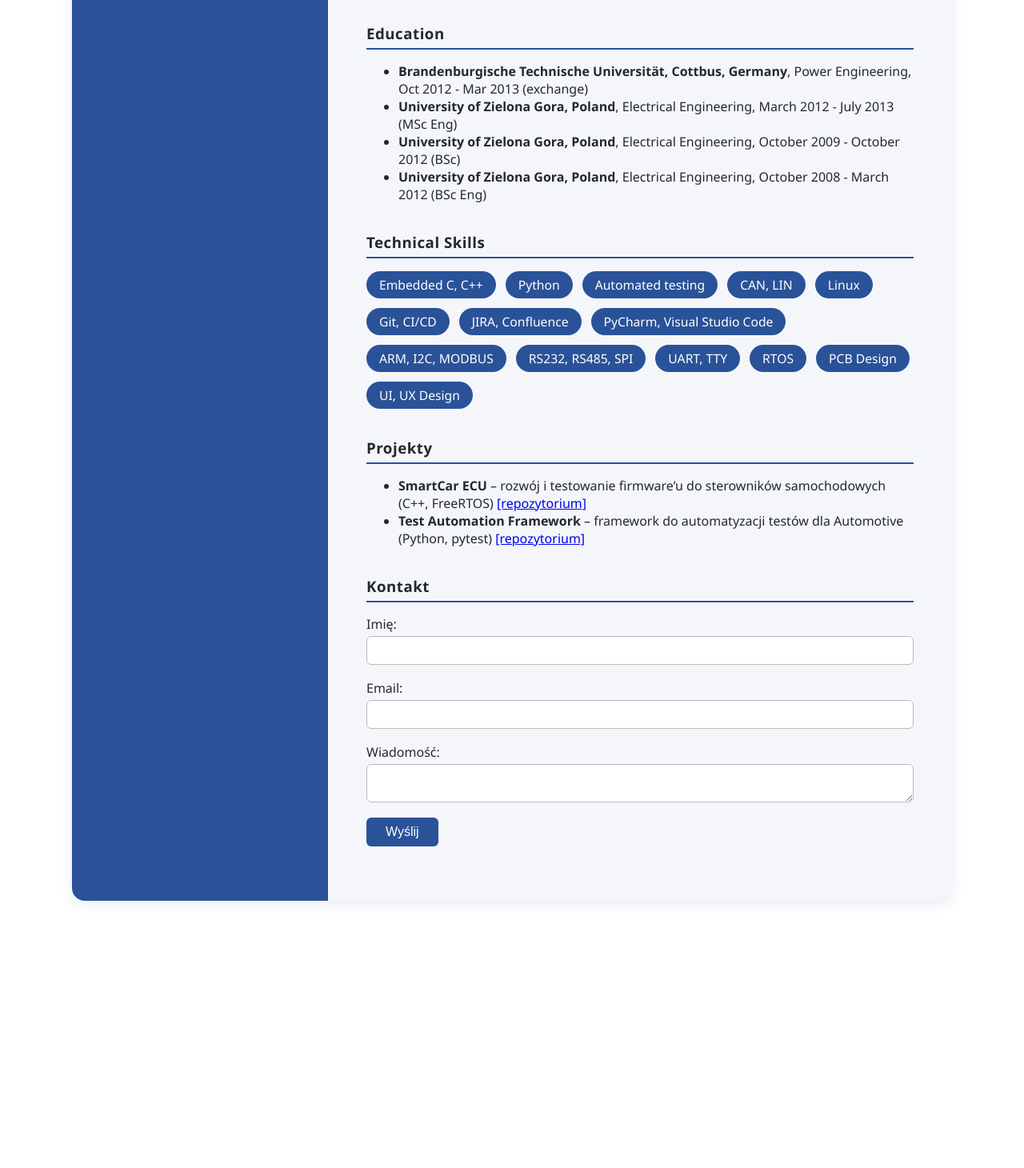
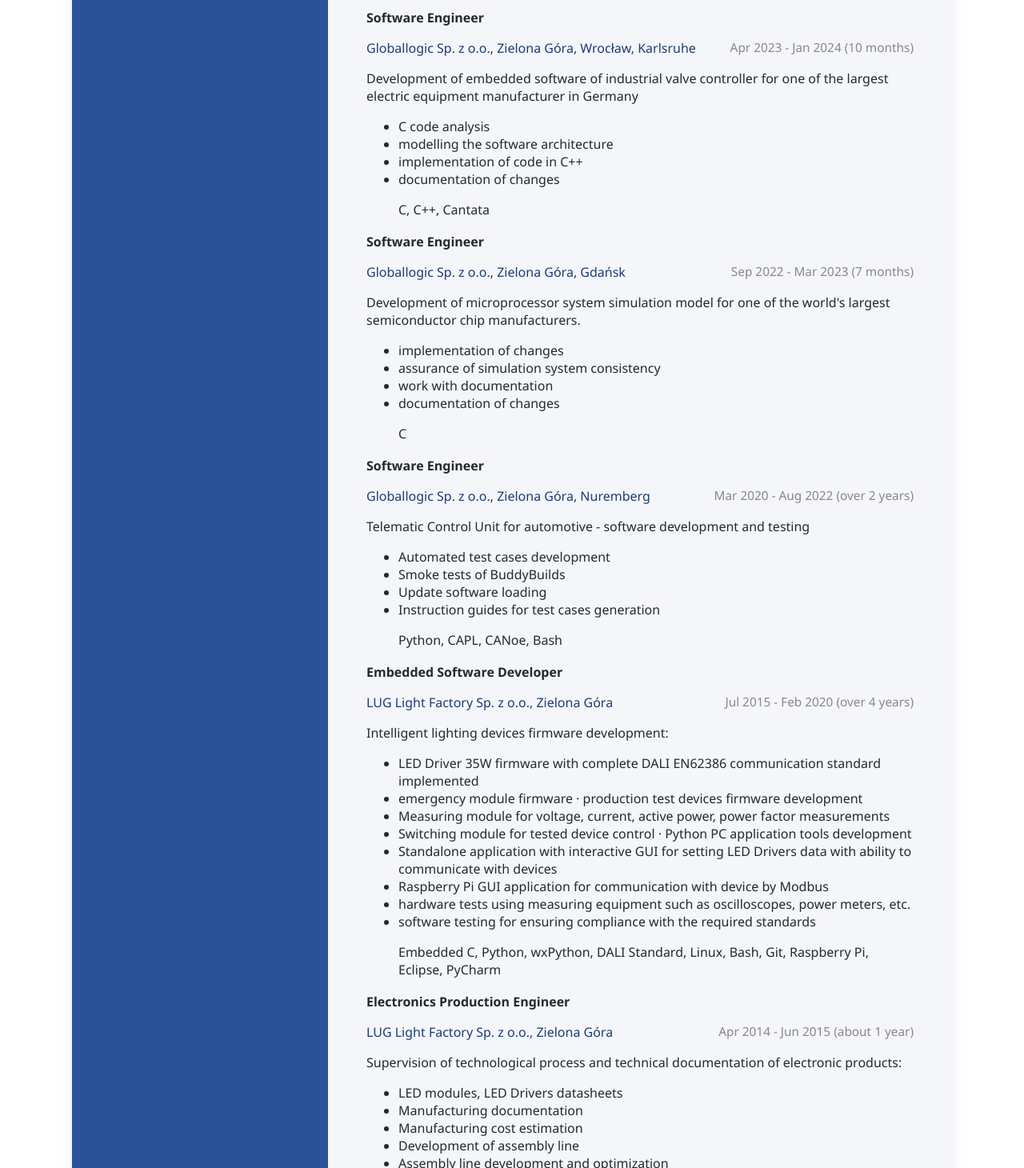
Before and after one commit to lewanmat/my-page, a plain HTML site: page index.html in a window 1280 px wide. Shown: the part 1340-2800 px from the top of the page at 80% size. Before the commit the page ends 2506 px from the top, so only its background shows below. Drawn offline with Linux system fonts and the light colour scheme.

Commit message:
Added roles, removed Contact

```diff
--- a/index.html
+++ b/index.html
@@ -18,7 +18,7 @@
             <p>Experienced software engineer with a passion for embedded systems and testing in the Automotive industry.</p>
             <ul class="contact">
                 <li><strong>Email:</strong> lewanmat@gmail.com</li>
-                <li><strong>Telefon:</strong> +48 723 456 760</li>
+                <li><strong>Mobile:</strong> available upon request</li>
                 <li><strong>LinkedIn:</strong> <a href="#">linkedin.com/in/mateusz-lewandowski-47b31a184</a></li>
                 <li><strong>GitHub:</strong> <a href="#">github.com/lewanmat</a></li>
             </ul>
@@ -74,14 +74,81 @@
                     </ul>
                     <ul>C, Enterprise Architect, Tessy</ul>
                 </div>
+                <div class="job">
+                    <h4>Software Engineer</h4>
+                    <p class="company">Globallogic Sp. z o.o., Zielona Góra, Wrocław, Karlsruhe <span class="date">Apr 2023 - Jan 2024 (10 months)</span></p>
+                    <p>Development of embedded software of industrial valve controller for one of the largest electric equipment
+                        manufacturer in Germany</p>
+                    <ul>
+                        <li>C code analysis</li>
+                        <li>modelling the software architecture</li>
+                        <li>implementation of code in C++</li>
+                        <li>documentation of changes</li>
+                    </ul>
+                    <ul>C, C++, Cantata</ul>
+                </div>
+                <div class="job">
+                    <h4>Software Engineer</h4>
+                    <p class="company">Globallogic Sp. z o.o., Zielona Góra, Gdańsk<span class="date">Sep 2022 - Mar 2023 (7 months)</span></p>
+                    <p>Development of microprocessor system simulation model for one of the world's largest semiconductor
+                        chip manufacturers.</p>
+                    <ul>
+                        <li>implementation of changes</li>
+                        <li>assurance of simulation system consistency</li>
+                        <li>work with documentation</li>
+                        <li>documentation of changes</li>
+                    </ul>
+                    <ul>C</ul>
+                </div>
+                <div class="job">
+                    <h4>Software Engineer</h4>
+                    <p class="company">Globallogic Sp. z o.o., Zielona Góra, Nuremberg<span class="date">Mar 2020 - Aug 2022 (over 2 years)</span></p>
+                    <p>Telematic Control Unit for automotive - software development and testing</p>
+                    <ul>
+                        <li>Automated test cases development</li>
+                        <li>Smoke tests of BuddyBuilds</li>
+                        <li>Update software loading</li>
+                        <li>Instruction guides for test cases generation</li>
+                    </ul>
+                    <ul>Python, CAPL, CANoe, Bash</ul>
+                </div>
+                <div class="job">
+                    <h4>Embedded Software Developer</h4>
+                    <p class="company">LUG Light Factory Sp. z o.o., Zielona Góra<span class="date">Jul 2015 - Feb 2020 (over 4 years)</span></p>
+                    <p>Intelligent lighting devices firmware development:</p>
+                    <ul>
+                        <li>LED Driver 35W firmware with complete DALI EN62386 communication standard implemented</li>
+                        <li>emergency module firmware · production test devices firmware development</li>
+                        <li>Measuring module for voltage, current, active power, power factor measurements</li>
+                        <li>Switching module for tested device control · Python PC application tools development</li>
+                        <li>Standalone application with interactive GUI for setting LED Drivers data with ability to communicate with devices</li>
+                        <li>Raspberry Pi GUI application for communication with device by Modbus</li>
+                        <li>hardware tests using measuring equipment such as oscilloscopes, power meters, etc. </li>
+                        <li>software testing for ensuring compliance with the required standards</li>
+                    </ul>
+                    <ul>Embedded C, Python, wxPython, DALI Standard, Linux, Bash, Git, Raspberry Pi, Eclipse, PyCharm</ul>
+                </div>
+                <div class="job">
+                    <h4>Electronics Production Engineer</h4>
+                    <p class="company">LUG Light Factory Sp. z o.o., Zielona Góra<span class="date">Apr 2014 - Jun 2015 (about 1 year)</span></p>
+                    <p>Supervision of technological process and technical documentation of electronic products:</p>
+                    <ul>
+                        <li>LED modules, LED Drivers datasheets</li>
+                        <li>Manufacturing documentation</li>
+                        <li>Manufacturing cost estimation</li>
+                        <li>Development of assembly line</li>
+                        <li>Assembly line development and optimization</li>
+                    </ul>
+                    <ul>SMT assembly, pick-and-place operation, reflow soldering, AOI inspection, PCB assembly, process optimization, quality control</ul>
+                </div>
             </section>
             <section>
                 <h3>Education</h3>
                 <ul>
-                    <li><strong>Brandenburgische Technische Universität, Cottbus, Germany</strong>, Power Engineering, Oct 2012 - Mar 2013 (exchange)</li>
-                    <li><strong>University of Zielona Gora, Poland</strong>, Electrical Engineering, March 2012 - July 2013 (MSc Eng)</li>
-                    <li><strong>University of Zielona Gora, Poland</strong>, Electrical Engineering, October 2009 - October 2012 (BSc)</li>
-                    <li><strong>University of Zielona Gora, Poland</strong>, Electrical Engineering, October 2008 - March 2012 (BSc Eng)</li>
+                    <li><strong>Brandenburgische Technische Universität, Cottbus, Germany</strong>, Power Engineering, 2012 - 2013</li>
+                    <li><strong>University of Zielona Gora, Poland</strong>, Electrical Engineering, 2012 - 2013 (MSc Eng)</li>
+                    <li><strong>University of Zielona Gora, Poland</strong>, Physics, 2009 - 2012 (BSc)</li>
+                    <li><strong>University of Zielona Gora, Poland</strong>, Electrical Engineering, 2008 - 2012 (BSc Eng)</li>
                 </ul>
             </section>
             <section>
@@ -90,6 +157,7 @@
                     <li>Embedded C, C++</li>
                     <li>Python</li>
                     <li>Automated testing</li>
+                    <li>AI, ChatGPT, Gemini</li>
                     <li>CAN, LIN</li>
                     <li>Linux</li>
                     <li>Git, CI/CD</li>
@@ -104,28 +172,18 @@
                 </ul>
             </section>
             <section>
-                <h3>Projekty</h3>
+                <h3>Interests</h3>
                 <ul>
                     <li>
-                        <strong>SmartCar ECU</strong> – rozwój i testowanie firmware’u do sterowników samochodowych (C++, FreeRTOS) <a href="#">[repozytorium]</a>
+                        <strong>Traveling and exploring new cultures</strong> – I enjoy visiting different countries, learning about local customs, and broadening my perspective through cultural exchange.
                     </li>
                     <li>
-                        <strong>Test Automation Framework</strong> – framework do automatyzacji testów dla Automotive (Python, pytest) <a href="#">[repozytorium]</a>
+                        <strong>Filmmaking and video editing</strong> – I am passionate about creating short films and travel videos, as well as developing my skills in acting and video editing software.
+                    </li>
+                    <li>
+                        <strong>Playing musical instruments</strong> – I play the guitar piano, violin, flute and I enjoy composing, singing and performing music in my free time.
                     </li>
                 </ul>
-            </section>
-            <section>
-                <h3>Kontakt</h3>
-                <form id="contactForm">
-                    <label for="name">Imię:</label>
-                    <input type="text" id="name" name="name" required>
-                    <label for="email">Email:</label>
-                    <input type="email" id="email" name="email" required>
-                    <label for="message">Wiadomość:</label>
-                    <textarea id="message" name="message" required></textarea>
-                    <button type="submit">Wyślij</button>
-                    <div id="formResponse"></div>
-                </form>
             </section>
         </main>
     </div>
--- a/script.js
+++ b/script.js
@@ -1,4 +1,4 @@
-// Tryb jasny/ciemny
+// Light/Dark Mode
 const toggleThemeBtn = document.getElementById('toggleTheme');
 const root = document.documentElement;
 
@@ -12,32 +12,10 @@ toggleThemeBtn.addEventListener('click', () => {
     }
 });
 
-// Ustaw temat na podstawie ustawień przeglądarki lub zapisanych preferencji
+// Set theme based on browser settings or saved preferences
 (function() {
     const savedTheme = localStorage.getItem('theme');
     if (savedTheme === 'dark' || (!savedTheme && window.matchMedia('(prefers-color-scheme: dark)').matches)) {
         root.setAttribute('data-theme', 'dark');
     }
 })();
-
-// Prosta obsługa formularza kontaktowego (walidacja i info zwrotne)
-const form = document.getElementById('contactForm');
-const responseDiv = document.getElementById('formResponse');
-
-form.addEventListener('submit', function(e) {
-    e.preventDefault();
-    const name = form.name.value.trim();
-    const email = form.email.value.trim();
-    const message = form.message.value.trim();
-
-    // Prosta walidacja
-    if (!name || !email || !message) {
-        responseDiv.textContent = "Wypełnij wszystkie pola!";
-        responseDiv.style.color = "red";
-        return;
-    }
-
-    responseDiv.textContent = "Dziękuję za wiadomość! (Formularz jest przykładowy i nie wysyła e-maili)";
-    responseDiv.style.color = "green";
-    form.reset();
-});
```
